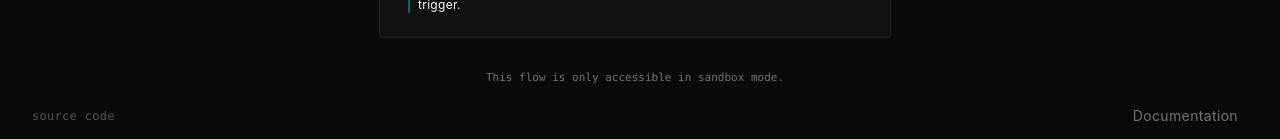
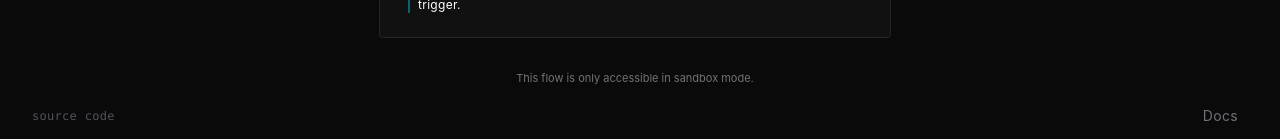
Before and after one commit to Potassiumzz/payment-gateway, a React (Vite) app in the folder frontend/: page /simulate-merchant in a window 1280 px wide. Shown: the part 658-797 px from the top of the page. Built offline with nearby package versions, Linux system fonts and the light colour scheme; no server answers.

Commit message:
feat (minor): change text positioning and value

```diff
--- a/frontend/src/components/layout/footer/data.ts
+++ b/frontend/src/components/layout/footer/data.ts
@@ -2,7 +2,7 @@ import { NAVIGATION_ROUTES } from "@/constants/routes";
 
 export const FOOTER_LINKS = [
 	{
-		label: "Documentation",
+		label: "Docs",
 		href: NAVIGATION_ROUTES.DOCUMENTATION,
 	},
 ];
--- a/frontend/src/constants/routes.ts
+++ b/frontend/src/constants/routes.ts
@@ -4,7 +4,7 @@ export const NAVIGATION_ROUTES = {
 	PAYMENT_RESULT_ROUTE: "/payment-result/",
 	CREATE_ACCOUNT: "/create-account/",
 	ACCOUNTS: "/accounts/",
-	DOCUMENTATION: "/documentation/",
+	DOCUMENTATION: "/docs/",
 };
 
 export const EXTERNAL_LINKS = {
--- a/frontend/src/pages/account/AccountListPage.tsx
+++ b/frontend/src/pages/account/AccountListPage.tsx
@@ -122,9 +122,9 @@ export function AccountListPage() {
           {isLoading && !accountList ? (
             <EllipsisLoader value="Loading accounts" />
           ) : error ? (
-            <p className="text-sm text-red-400">Failed to load accounts.</p>
+            <p className="text-sm text-red-400 text-center">Failed to load accounts.</p>
           ) : accountList?.items.length === 0 ? (
-            <p className="text-sm text-text-muted">No accounts found.</p>
+            <p className="text-sm text-text-muted text-center">No accounts found.</p>
           ) : (
             <div className="space-y-2 xl:min-h-75">
               {accountList?.items.map((account) => (
--- a/frontend/src/pages/simulate-merchant/SimulateMerchant.tsx
+++ b/frontend/src/pages/simulate-merchant/SimulateMerchant.tsx
@@ -150,7 +150,7 @@ export default function SimulateMerchantPage() {
 
         <ContextBanner />
 
-        <p className="font-mono text-[11px] text-text-muted text-center">
+        <p className="text-[11px] text-text-muted text-center">
           This flow is only accessible in sandbox mode.
         </p>
 
--- a/frontend/src/routes/router.tsx
+++ b/frontend/src/routes/router.tsx
@@ -15,7 +15,7 @@ export const router = createBrowserRouter([
 	{
 		element: <RootLayout />,
 		children: [
-			{ path: "/", element: <Home />, handle: { title: "Home" } satisfies RouteHandle },
+			{ path: "/", element: <Home /> },
 			{
 				path: NAVIGATION_ROUTES.SIMULATE_MERCHANT_ROUTE,
 				element: <SimulateMerchantPage />,
```
